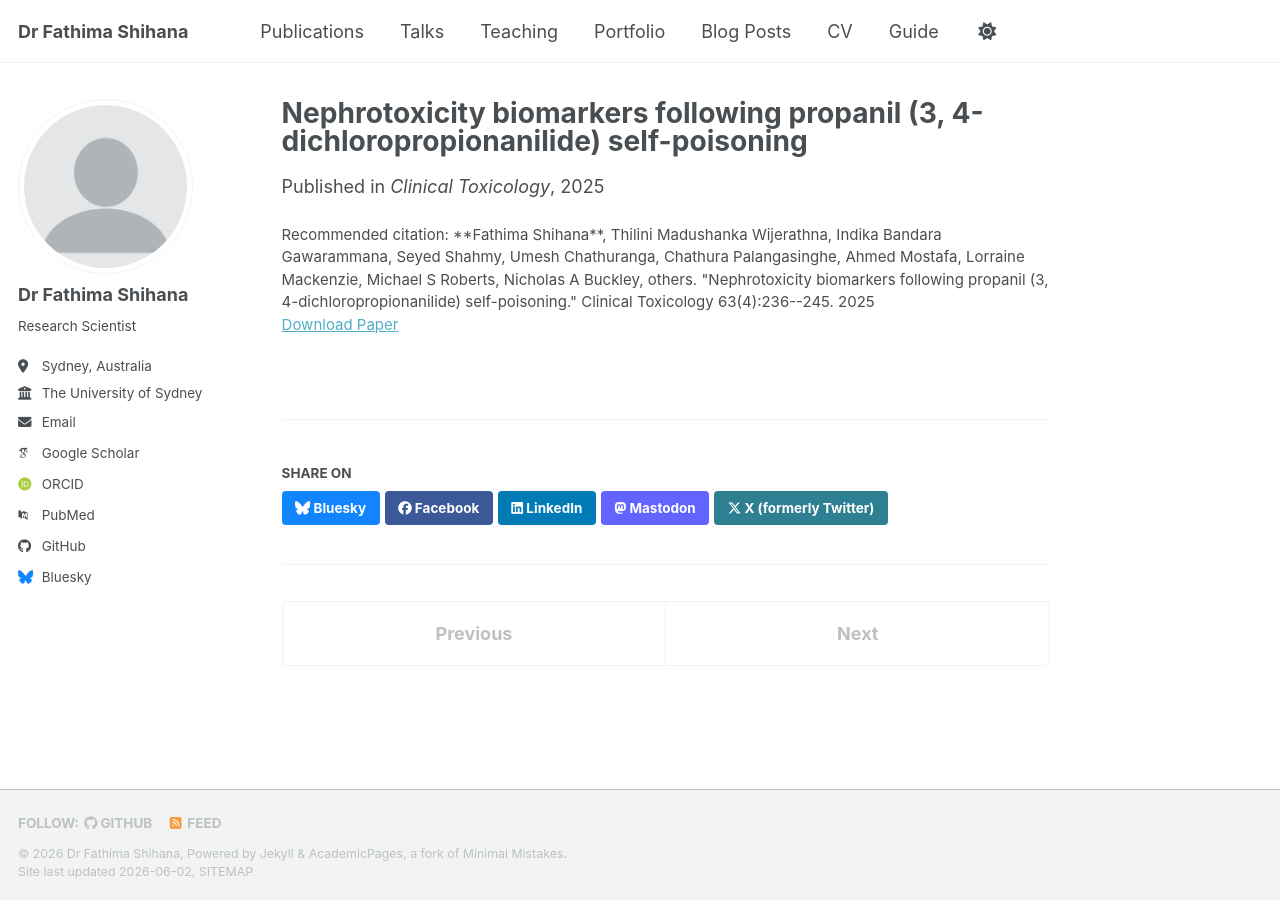
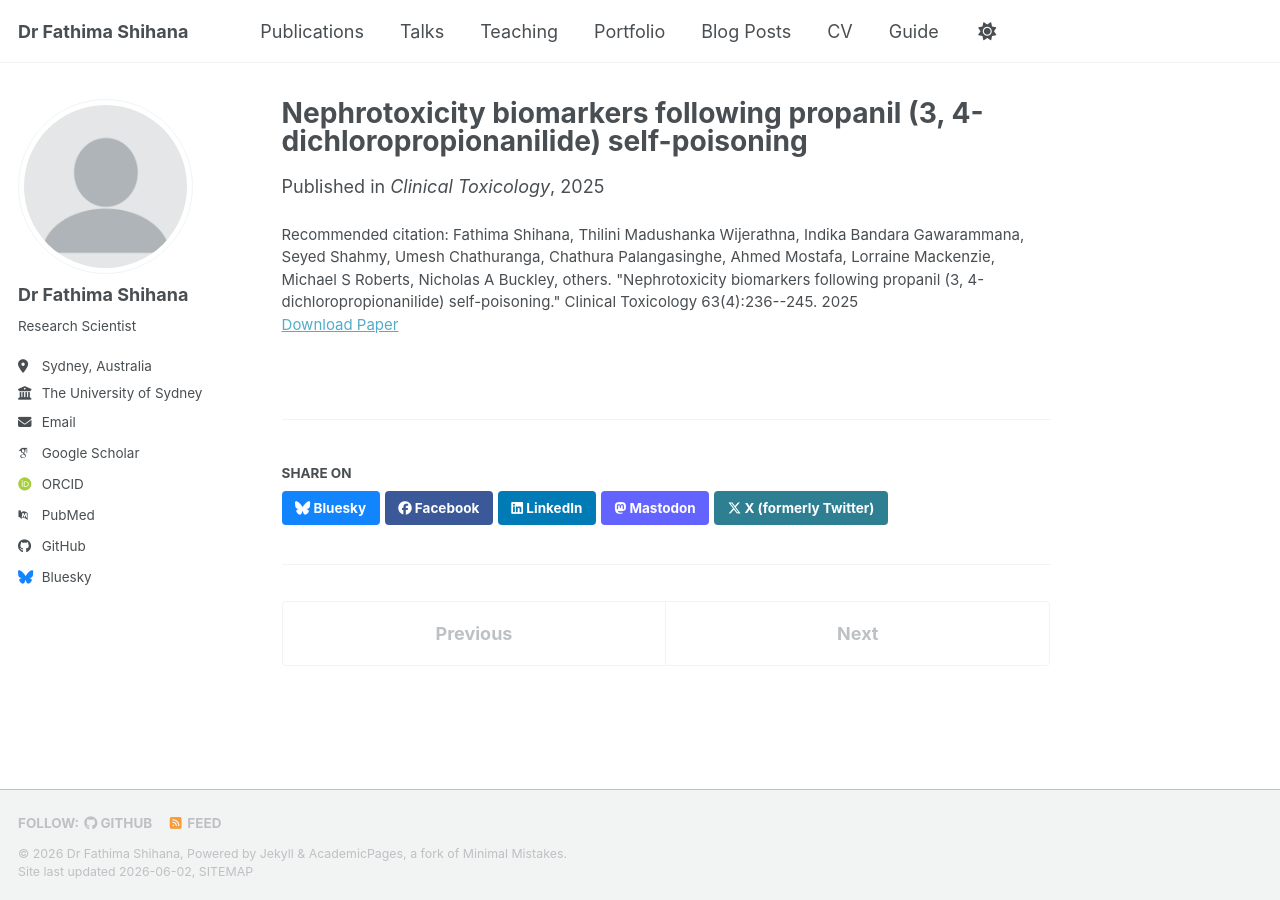
Before and after one commit to fathimashihana/fathimashihana.github.io, a Jekyll site: the page built from _publications/2025-nephrotoxicity-biomarkers-following-propanil-3-4-dichloropropionanilide-self-poi.md, in a window 1280 px wide. Built offline with Jekyll 4.4.1, drawn with Linux system fonts in a browser that asks for light colours; some web fonts are replaced; a script bundle is joined from its source files by our own code; library files that are not in the unit come from our copies.

```diff
--- a/_publications/2025-nephrotoxicity-biomarkers-following-propanil-3-4-dichloropropionanilide-self-poi.md
+++ b/_publications/2025-nephrotoxicity-biomarkers-following-propanil-3-4-dichloropropionanilide-self-poi.md
@@ -8,5 +8,5 @@ venue: "Clinical Toxicology"
 paperurl: ""
 pdfurl: "/files/nephrotoxicity-biomarkers-following-propanil-3-4-dichloropropionanilide-self-poi.pdf"
 pubmedurl: "https://pubmed.ncbi.nlm.nih.gov/?term=Nephrotoxicity+biomarkers+following+propanil+(3,+4-dichloropropionanilide)+self-poisoning"
-citation: "**Fathima Shihana**, Thilini Madushanka Wijerathna, Indika Bandara Gawarammana, Seyed Shahmy, Umesh Chathuranga, Chathura Palangasinghe, Ahmed Mostafa, Lorraine Mackenzie, Michael S Roberts, Nicholas A Buckley, others. \"Nephrotoxicity biomarkers following propanil (3, 4-dichloropropionanilide) self-poisoning.\" Clinical Toxicology 63(4):236--245. 2025"
+citation: "Fathima Shihana, Thilini Madushanka Wijerathna, Indika Bandara Gawarammana, Seyed Shahmy, Umesh Chathuranga, Chathura Palangasinghe, Ahmed Mostafa, Lorraine Mackenzie, Michael S Roberts, Nicholas A Buckley, others. \"Nephrotoxicity biomarkers following propanil (3, 4-dichloropropionanilide) self-poisoning.\" Clinical Toxicology 63(4):236--245. 2025"
 ---
```
